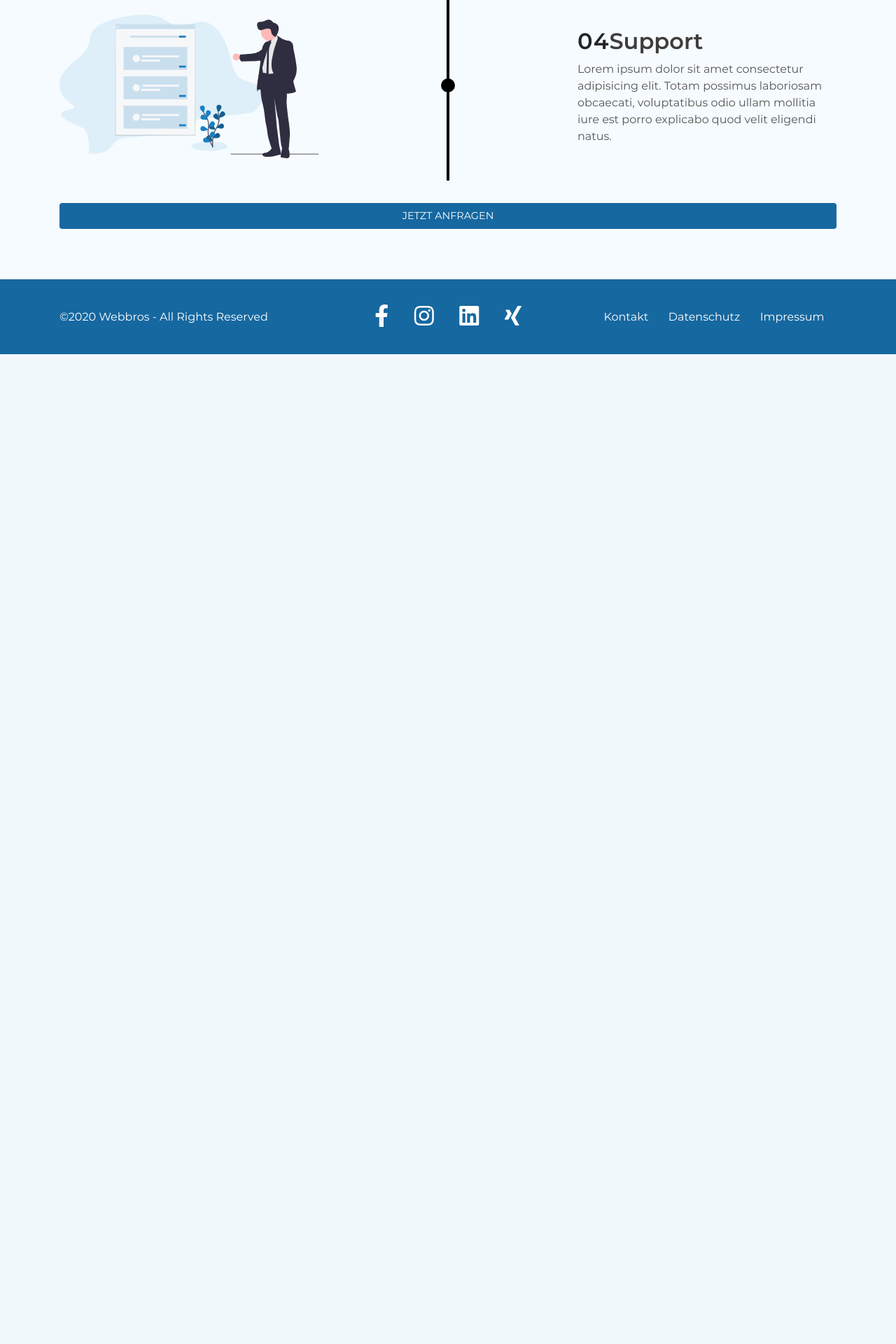
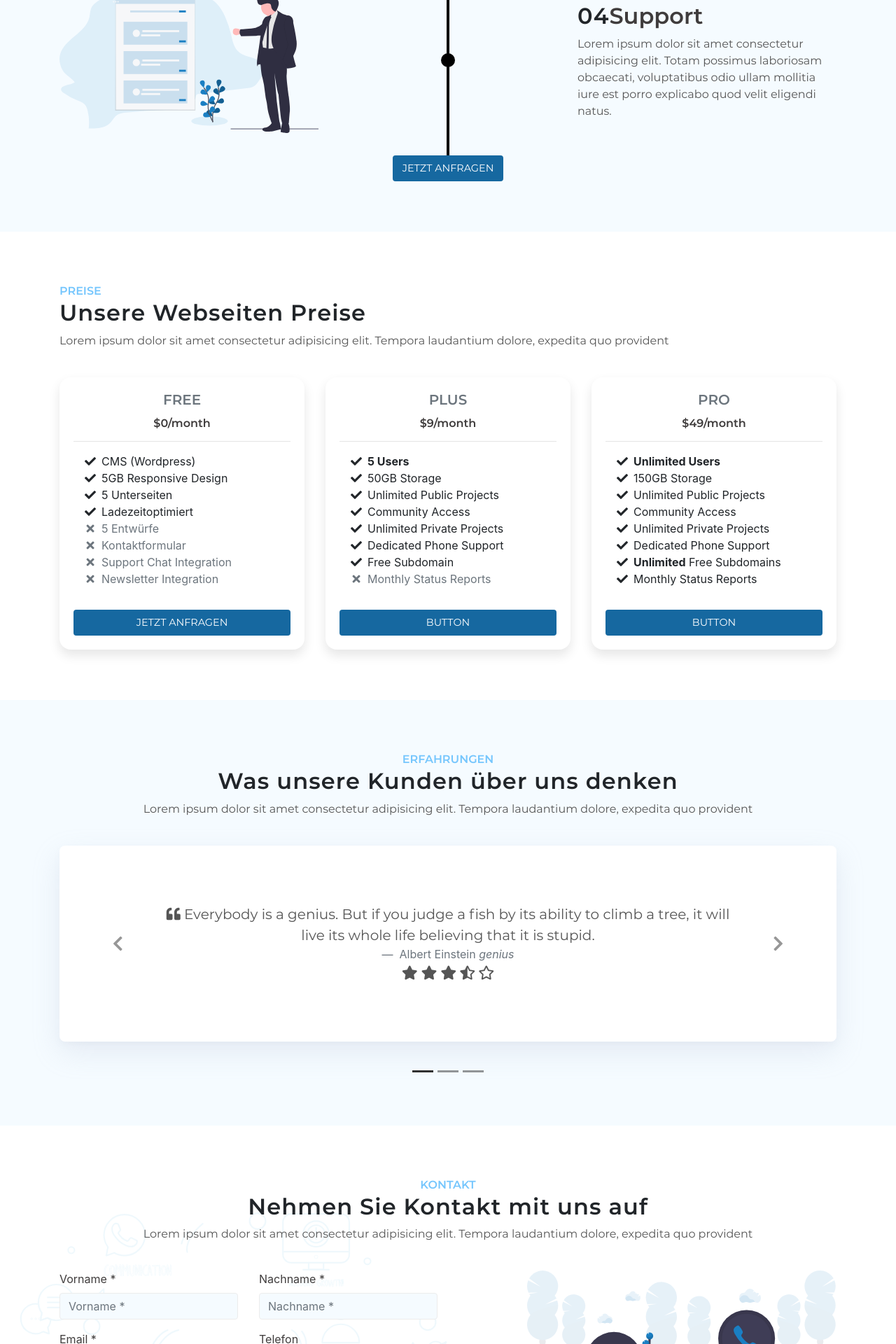
Before and after one commit to deonog/webbros-theme, a PHP site: page /leistungen.html in a window 1280 px wide. Shown: the part 2040-3960 px from the top of the page at 70% size. Before the commit the page ends 2546 px from the top, so only its background shows below. Run offline with PHP 8.4, Linux system fonts and the light colour scheme; some libraries are stand-ins or nearby versions.

Commit message:
leistungen.html pricing table

```diff
--- a/leistungen.html
+++ b/leistungen.html
@@ -63,7 +63,7 @@
     </nav>
     <!-- NAVBAR END -->
 
-    <div class="wrapper about-us page">
+    <div class="wrapper services page">
       <!-- HEADER -->
       <header>
         <div class="container h-100">
@@ -98,7 +98,7 @@
       <!-- HEADER END -->
 
       <!-- SERVICES -->
-      <section id="services" class="padding bg-right">
+      <section id="services" class="padding-3 bg-right">
         <div class="container services">
           <div class="row">
             <div class="col-12">
@@ -160,10 +160,8 @@
                 <a href="#" class="read-more-btn">Mehr Erfahren</a>
               </div>
             </div>
-            <div class="col-sm-12 text-center">
-              <a class="btn btn-primary a-light" href="kontakt.html"
-                >Jetzt anfragen</a
-              >
+            <div class="col-sm-12 d-flex justify-content-center">
+              <a href="" class="btn btn-primary">Jetzt anfragen</a>
             </div>
           </div>
         </div>
@@ -287,13 +285,459 @@
               </div>
             </div>
 
-            <div class="col-12 text-center">
-              <a class="btn btn-primary" href="#">Jetzt anfragen</a>
+            <div class="col-sm-12 d-flex justify-content-center">
+              <a href="#" class="btn btn-primary mt-0">Jetzt anfragen</a>
             </div>
           </div>
         </div>
       </section>
       <!-- ROADMAP END -->
+
+      <!-- PRICING -->
+      <section id="pricing" class="padding">
+        <div class="container">
+          <div class="row">
+            <div class="col-12">
+              <div class="heading">
+                <span>Preise</span>
+                <h2>Unsere Webseiten Preise</h2>
+                <p>
+                  Lorem ipsum dolor sit amet consectetur adipisicing elit.
+                  Tempora laudantium dolore, expedita quo provident
+                </p>
+              </div>
+            </div>
+          </div>
+          <div class="row">
+            <!-- Free Tier -->
+            <div class="col-lg-4">
+              <div class="card mb-5 mb-lg-0">
+                <div class="card-body">
+                  <h5 class="card-title text-muted text-uppercase text-center">
+                    Free
+                  </h5>
+                  <h6 class="card-price text-center">
+                    $0<span class="period">/month</span>
+                  </h6>
+                  <hr />
+                  <ul class="fa-ul">
+                    <li>
+                      <span class="fa-li"><i class="fas fa-check"></i></span>CMS
+                      (Wordpress)
+                    </li>
+                    <li>
+                      <span class="fa-li"><i class="fas fa-check"></i></span>5GB
+                      Responsive Design
+                    </li>
+                    <li>
+                      <span class="fa-li"><i class="fas fa-check"></i></span>5
+                      Unterseiten
+                    </li>
+                    <li>
+                      <span class="fa-li"><i class="fas fa-check"></i></span
+                      >Ladezeitoptimiert
+                    </li>
+                    <li class="text-muted">
+                      <span class="fa-li"><i class="fas fa-times"></i></span>5
+                      Entwürfe
+                    </li>
+                    <li class="text-muted">
+                      <span class="fa-li"><i class="fas fa-times"></i></span
+                      >Kontaktformular
+                    </li>
+                    <li class="text-muted">
+                      <span class="fa-li"><i class="fas fa-times"></i></span
+                      >Support Chat Integration
+                    </li>
+                    <li class="text-muted">
+                      <span class="fa-li"><i class="fas fa-times"></i></span
+                      >Newsletter Integration
+                    </li>
+                  </ul>
+                  <a href="#" class="btn btn-block btn-primary text-uppercase"
+                    >Jetzt anfragen</a
+                  >
+                </div>
+              </div>
+            </div>
+            <!-- Plus Tier -->
+            <div class="col-lg-4">
+              <div class="card mb-5 mb-lg-0">
+                <div class="card-body">
+                  <h5 class="card-title text-muted text-uppercase text-center">
+                    Plus
+                  </h5>
+                  <h6 class="card-price text-center">
+                    $9<span class="period">/month</span>
+                  </h6>
+                  <hr />
+                  <ul class="fa-ul">
+                    <li>
+                      <span class="fa-li"><i class="fas fa-check"></i></span
+                      ><strong>5 Users</strong>
+                    </li>
+                    <li>
+                      <span class="fa-li"><i class="fas fa-check"></i></span
+                      >50GB Storage
+                    </li>
+                    <li>
+                      <span class="fa-li"><i class="fas fa-check"></i></span
+                      >Unlimited Public Projects
+                    </li>
+                    <li>
+                      <span class="fa-li"><i class="fas fa-check"></i></span
+                      >Community Access
+                    </li>
+                    <li>
+                      <span class="fa-li"><i class="fas fa-check"></i></span
+                      >Unlimited Private Projects
+                    </li>
+                    <li>
+                      <span class="fa-li"><i class="fas fa-check"></i></span
+                      >Dedicated Phone Support
+                    </li>
+                    <li>
+                      <span class="fa-li"><i class="fas fa-check"></i></span
+                      >Free Subdomain
+                    </li>
+                    <li class="text-muted">
+                      <span class="fa-li"><i class="fas fa-times"></i></span
+                      >Monthly Status Reports
+                    </li>
+                  </ul>
+                  <a href="#" class="btn btn-block btn-primary text-uppercase"
+                    >Button</a
+                  >
+                </div>
+              </div>
+            </div>
+            <!-- Pro Tier -->
+            <div class="col-lg-4">
+              <div class="card">
+                <div class="card-body">
+                  <h5 class="card-title text-muted text-uppercase text-center">
+                    Pro
+                  </h5>
+                  <h6 class="card-price text-center">
+                    $49<span class="period">/month</span>
+                  </h6>
+                  <hr />
+                  <ul class="fa-ul">
+                    <li>
+                      <span class="fa-li"><i class="fas fa-check"></i></span
+                      ><strong>Unlimited Users</strong>
+                    </li>
+                    <li>
+                      <span class="fa-li"><i class="fas fa-check"></i></span
+                      >150GB Storage
+                    </li>
+                    <li>
+                      <span class="fa-li"><i class="fas fa-check"></i></span
+                      >Unlimited Public Projects
+                    </li>
+                    <li>
+                      <span class="fa-li"><i class="fas fa-check"></i></span
+                      >Community Access
+                    </li>
+                    <li>
+                      <span class="fa-li"><i class="fas fa-check"></i></span
+                      >Unlimited Private Projects
+                    </li>
+                    <li>
+                      <span class="fa-li"><i class="fas fa-check"></i></span
+                      >Dedicated Phone Support
+                    </li>
+                    <li>
+                      <span class="fa-li"><i class="fas fa-check"></i></span
+                      ><strong>Unlimited</strong> Free Subdomains
+                    </li>
+                    <li>
+                      <span class="fa-li"><i class="fas fa-check"></i></span
+                      >Monthly Status Reports
+                    </li>
+                  </ul>
+                  <a href="#" class="btn btn-block btn-primary text-uppercase"
+                    >Button</a
+                  >
+                </div>
+              </div>
+            </div>
+          </div>
+        </div>
+      </section>
+      <!-- PRICING END -->
+
+      <!-- TESTIMONIALS -->
+      <section id="testimonials" class="padding">
+        <div class="container">
+          <div class="row">
+            <div class="col-12 text-left text-lg-center">
+              <div class="heading">
+                <span>Erfahrungen</span>
+                <h2>Was unsere Kunden über uns denken</h2>
+                <p>
+                  Lorem ipsum dolor sit amet consectetur adipisicing elit.
+                  Tempora laudantium dolore, expedita quo provident
+                </p>
+              </div>
+            </div>
+          </div>
+          <div class="row">
+            <div class="col-sm-12 col-lg-12">
+              <div class="testimonials-container">
+                <div
+                  id="client-testimonial-carousel"
+                  class="carousel slide"
+                  data-ride="carousel"
+                >
+                  <div class="carousel-inner" role="listbox">
+                    <div class="carousel-item active text-center">
+                      <blockquote
+                        class="blockquote text-center h-100 d-flex flex-column align-items-center justify-content-center"
+                      >
+                        <div class="w-75">
+                          <p class="mb-0">
+                            <i class="fa fa-quote-left"></i> Everybody is a
+                            genius. But if you judge a fish by its ability to
+                            climb a tree, it will live its whole life believing
+                            that it is stupid.
+                          </p>
+                          <div class="blockquote-footer">
+                            Albert Einstein
+                            <cite title="Source Title">genius</cite>
+                          </div>
+                          <!-- Client review stars -->
+                          <!-- "fas fa-star" for a full star, "far fa-star" for an empty star, "far fa-star-half-alt" for a half star. -->
+                          <p class="client-review-stars">
+                            <i class="fas fa-star"></i>
+                            <i class="fas fa-star"></i>
+                            <i class="fas fa-star"></i>
+                            <i class="fas fa-star-half-alt"></i>
+                            <i class="far fa-star"></i>
+                          </p>
+                        </div>
+                      </blockquote>
+                    </div>
+                    <div class="carousel-item text-center">
+                      <blockquote
+                        class="blockquote text-center h-100 d-flex flex-column align-items-center justify-content-center"
+                      >
+                        <div class="w-75">
+                          <p class="mb-0">
+                            <i class="fa fa-quote-left"></i> Everybody is a
+                            genius. But if you judge a fish by its ability to
+                            climb a tree, it will live its whole life believing
+                            that it is stupid.
+                          </p>
+                          <div class="blockquote-footer">
+                            Albert Einstein
+                            <cite title="Source Title">genius</cite>
+                          </div>
+                          <!-- Client review stars -->
+                          <!-- "fas fa-star" for a full star, "far fa-star" for an empty star, "far fa-star-half-alt" for a half star. -->
+                          <p class="client-review-stars">
+                            <i class="fas fa-star"></i>
+                            <i class="fas fa-star"></i>
+                            <i class="fas fa-star"></i>
+                            <i class="fas fa-star-half-alt"></i>
+                            <i class="far fa-star"></i>
+                          </p>
+                        </div>
+                      </blockquote>
+                    </div>
+                    <div class="carousel-item text-center">
+                      <blockquote
+                        class="blockquote text-center h-100 d-flex flex-column align-items-center justify-content-center"
+                      >
+                        <div class="w-75">
+                          <p class="mb-0">
+                            <i class="fa fa-quote-left"></i> Everybody is a
+                            genius.
+                          </p>
+                          <div class="blockquote-footer">
+                            Albert Einstein
+                            <cite title="Source Title">genius</cite>
+                          </div>
+                          <!-- Client review stars -->
+                          <!-- "fas fa-star" for a full star, "far fa-star" for an empty star, "far fa-star-half-alt" for a half star. -->
+                          <p class="client-review-stars">
+                            <i class="fas fa-star"></i>
+                            <i class="fas fa-star"></i>
+                            <i class="fas fa-star"></i>
+                            <i class="fas fa-star-half-alt"></i>
+                            <i class="far fa-star"></i>
+                          </p>
+                        </div>
+                      </blockquote>
+                    </div>
+                  </div>
+                  <div class="carousel-control">
+                    <ol class="carousel-indicators"></ol>
+                    <div
+                      class="carousel-control-prev"
+                      href="#client-testimonial-carousel"
+                      role="button"
+                      data-slide="prev"
+                    >
+                      <i class="fas fa-chevron-left"></i>
+                      <span class="sr-only">Previous</span>
+                    </div>
+                    <div
+                      class="carousel-control-next"
+                      href="#client-testimonial-carousel"
+                      role="button"
+                      data-slide="next"
+                    >
+                      <i class="fas fa-chevron-right"></i>
+                      <span class="sr-only">Next</span>
+                    </div>
+                  </div>
+                </div>
+              </div>
+            </div>
+          </div>
+        </div>
+      </section>
+      <!-- TESTIMONIALS END -->
+
+      <!-- CONTACT -->
+      <section id="contact" class="padding bg-left">
+        <div class="container">
+          <div class="row">
+            <div class="col-12 text-left text-lg-center">
+              <div class="heading">
+                <span>Kontakt</span>
+                <h2>Nehmen Sie Kontakt mit uns auf</h2>
+                <p>
+                  Lorem ipsum dolor sit amet consectetur adipisicing elit.
+                  Tempora laudantium dolore, expedita quo provident
+                </p>
+              </div>
+            </div>
+          </div>
+          <div class="row">
+            <div class="col-sm-12 col-lg-6">
+              <div class="form-container">
+                <form id="contact-form" method="post" action="" role="form">
+                  <div class="messages"></div>
+                  <div class="controls">
+                    <div class="row">
+                      <div class="col-md-6">
+                        <div class="form-group">
+                          <label for="form_name">Vorname *</label>
+                          <input
+                            id="form_name"
+                            type="text"
+                            name="name"
+                            class="form-control"
+                            placeholder="Vorname *"
+                            required="required"
+                            data-error="* Pflichtfeld"
+                          />
+                          <div class="help-block with-errors"></div>
+                        </div>
+                      </div>
+                      <div class="col-md-6">
+                        <div class="form-group">
+                          <label for="form_lastname">Nachname *</label>
+                          <input
+                            id="form_lastname"
+                            type="text"
+                            name="surname"
+                            class="form-control"
+                            placeholder="Nachname *"
+                            required="required"
+                            data-error="* Pflichtfeld"
+                          />
+                          <div class="help-block with-errors"></div>
+                        </div>
+                      </div>
+                    </div>
+                    <div class="row">
+                      <div class="col-md-6">
+                        <div class="form-group">
+                          <label for="form_email">Email *</label>
+                          <input
+                            id="form_email"
+                            type="email"
+                            name="email"
+                            class="form-control"
+                            placeholder="Email *"
+                            required="required"
+                            data-error="* Pflichtfeld"
+                          />
+                          <div class="help-block with-errors"></div>
+                        </div>
+                      </div>
+                      <div class="col-md-6">
+                        <div class="form-group">
+                          <label for="form_phone">Telefon</label>
+                          <input
+                            id="form_phone"
+                            type="tel"
+                            name="phone"
+                            class="form-control"
+                            placeholder="Telefon"
+                          />
+                          <div class="help-block with-errors"></div>
+                        </div>
+                      </div>
+                    </div>
+                    <div class="row">
+                      <div class="col-md-12">
+                        <div class="form-group">
+                          <label for="form_message">Nachricht *</label>
+                          <textarea
+                            id="form_message"
+                            name="message"
+                            class="form-control"
+                            placeholder="Nachricht *"
+                            rows="6"
+                            required
+                            data-error="* Pflichtfeld"
+                          ></textarea>
+                          <div class="help-block with-errors"></div>
+                        </div>
+                      </div>
+                      <div class="col-md-12">
+                        <input
+                          type="submit"
+                          class="btn btn-primary"
+                          value="Absenden"
+                        />
+                      </div>
+                    </div>
+                  </div>
+                </form>
+              </div>
+            </div>
+
+            <div class="col-sm-12 col-lg-5 offset-lg-1">
+              <div class="d-flex flex-column align-items-center">
+                <div>
+                  <img src="img/illustration-7.svg" class="img-fluid" alt="" />
+                </div>
+                <div class="contact-info">
+                  <a>
+                    <img src="img/location-icon.svg" /><span>Dortmund</span>
+                  </a>
+                  <a href="#"
+                    ><img src="img/mail-icon.svg" /><span
+                      >email@webbros.de</span
+                    ></a
+                  >
+                  <a href="#"
+                    ><img src="img/phone-icon.svg" /><span
+                      >+49 231 12345678</span
+                    ></a
+                  >
+                </div>
+              </div>
+            </div>
+          </div>
+        </div>
+      </section>
+      <!-- CONTACT END -->
     </div>
 
     <!-- FOOTER -->
--- a/style.css
+++ b/style.css
@@ -23,6 +23,16 @@ body {
 @media screen and (min-width: 992px) {
   .padding-2 {
     padding: 2.25rem 0;
+  }
+}
+
+.padding-3 {
+  padding: 1.5rem 0 3 0;
+}
+
+@media screen and (min-width: 992px) {
+  .padding-3 {
+    padding: 2.25rem 0 4.5rem 0;
   }
 }
 
@@ -974,6 +984,67 @@ footer .row .social-lists li a i {
   margin-right: 0.5rem;
 }
 
+#pricing .card {
+  border: none;
+  border-radius: 1rem;
+  -webkit-transition: all 0.2s;
+  transition: all 0.2s;
+  -webkit-box-shadow: 0 0.5rem 1rem 0 rgba(0, 0, 0, 0.1);
+          box-shadow: 0 0.5rem 1rem 0 rgba(0, 0, 0, 0.1);
+}
+
+.pricing hr {
+  margin: 1.5rem 0;
+}
+
+.pricing .card-title {
+  margin: 0.5rem 0;
+  font-size: 0.9rem;
+  letter-spacing: 0.1rem;
+  font-weight: bold;
+}
+
+.pricing .card-price {
+  font-size: 3rem;
+  margin: 0;
+}
+
+.pricing .card-price .period {
+  font-size: 0.8rem;
+}
+
+.pricing ul li {
+  margin-bottom: 1rem;
+}
+
+.pricing .text-muted {
+  opacity: 0.7;
+}
+
+.pricing .btn {
+  font-size: 80%;
+  border-radius: 5rem;
+  letter-spacing: 0.1rem;
+  font-weight: bold;
+  padding: 1rem;
+  opacity: 0.7;
+  -webkit-transition: all 0.2s;
+  transition: all 0.2s;
+}
+
+/* Hover Effects on Card */
+@media (min-width: 992px) {
+  .pricing .card:hover {
+    margin-top: -0.25rem;
+    margin-bottom: 0.25rem;
+    -webkit-box-shadow: 0 0.5rem 1rem 0 rgba(0, 0, 0, 0.3);
+            box-shadow: 0 0.5rem 1rem 0 rgba(0, 0, 0, 0.3);
+  }
+  .pricing .card:hover .btn {
+    opacity: 1;
+  }
+}
+
 nav {
   position: fixed;
   width: 100%;
--- a/style.scss
+++ b/style.scss
@@ -19,6 +19,13 @@ body {
   padding: 1.5rem 0;
   @media screen and (min-width: 992px) {
     padding: 2.25rem 0;
+  }
+}
+
+.padding-3 {
+  padding: 1.5rem 0 3 0;
+  @media screen and (min-width: 992px) {
+    padding: 2.25rem 0 4.5rem 0;
   }
 }
 
--- a/uberuns.html
+++ b/uberuns.html
@@ -96,7 +96,7 @@
       <!-- HEADER END -->
 
       <!-- ABOUT US SECTION -->
-      <section id="about-us" class="padding bg-left">
+      <section id="about-us" class="padding-3 bg-left">
         <div class="container">
           <div class="row d-flex align-items-center">
             <div class="col-sm-12 col-lg-5">
```
Also changed, not shown: css/home.css (+46 -0 lines), css/home.scss (+42 -0 lines), projekte.html (+81 -3 lines), 2 other files.
